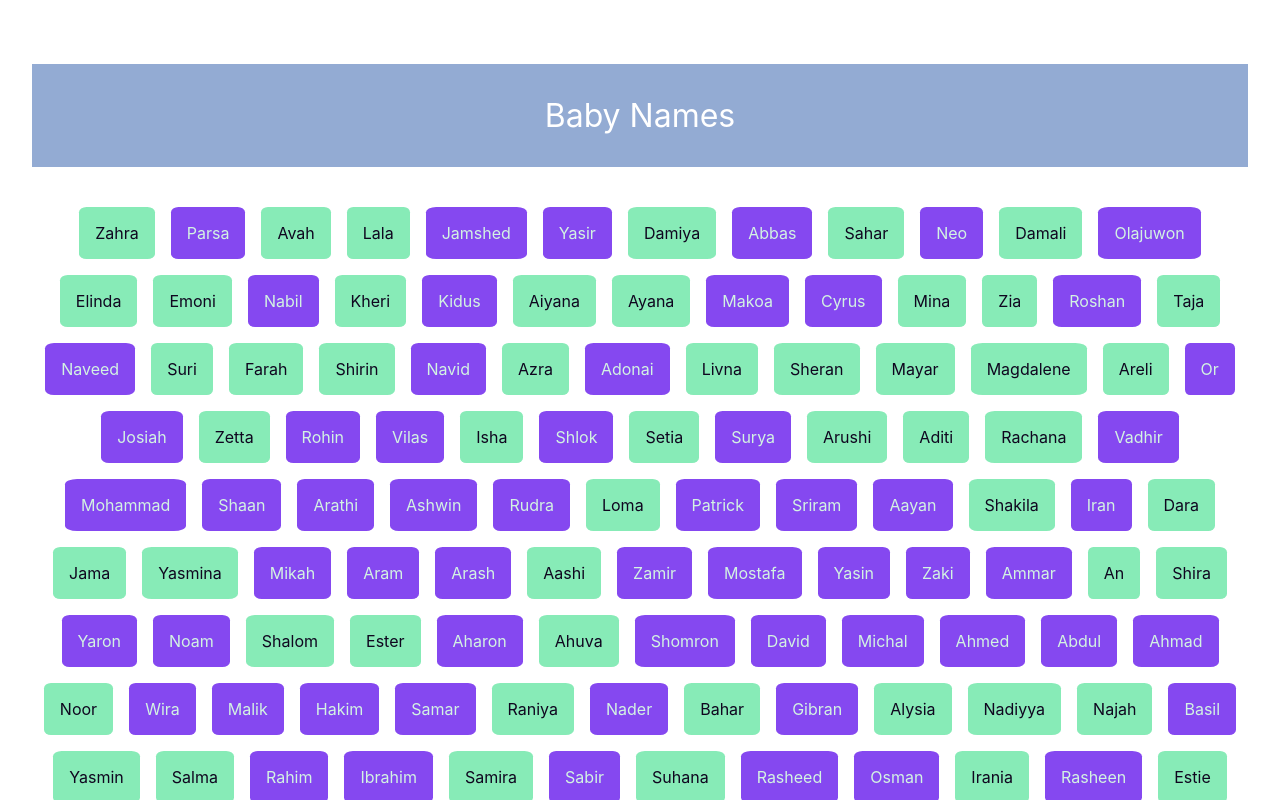
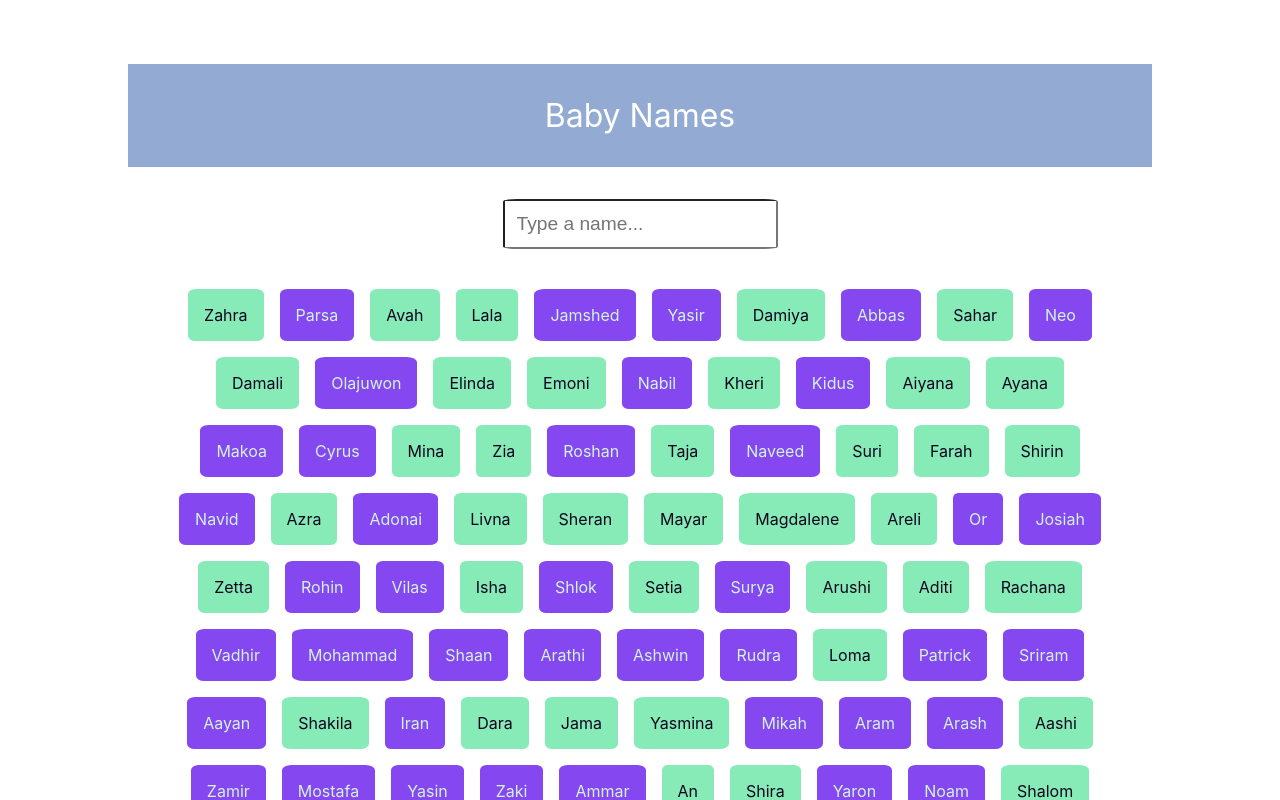
Before and after one commit to nirmeet-baweja/baby-names-react, a React (Create React App) app: page / in a window 1280 px wide. Shown: the top 800 px of the page. Built offline with nearby package versions, Linux system fonts and the light colour scheme.

Commit message:
Level 2 Completed

```diff
--- a/src/App.css
+++ b/src/App.css
@@ -1,4 +1,6 @@
 .App {
+  width: 80%;
+  margin: auto;
   display: flex;
   flex-wrap: wrap;
   /* flex-direction: column; */
@@ -21,6 +23,24 @@
   color: white;
 }
 
+.searchBar {
+  width: 100%;
+  margin: auto;
+}
+
+.searchBar input {
+  padding: 0.75rem;
+  font-size: 1.2rem;
+  border-radius: 5%;
+}
+
+.allBabyNames {
+  margin: 2rem;
+  display: flex;
+  flex-wrap: wrap;
+  justify-content: center;
+}
+
 .name {
   padding: 1rem;
   margin: 0.5rem;
--- a/src/App.js
+++ b/src/App.js
@@ -1,17 +1,18 @@
-import React from "react";
-import BabyName from "./BabyName";
+import React, { useState } from "react";
+import Search from "./components/Search";
+import BabyNamesContainer from "./components/BabyNamesContainer";
+
 import BabyNamesData from "./data/babyNamesData.json";
-
 import "./App.css";
 
 function App() {
-  console.log(BabyNamesData[0]);
+  const [searchValue, setSearchValue] = useState("");
+
   return (
     <div className="App">
       <header className="App-header">Baby Names</header>
-      {BabyNamesData.map((name) => (
-        <BabyName babyName={name} />
-      ))}
+      <Search searchValue={searchValue} setSearchValue={setSearchValue} />
+      <BabyNamesContainer namesList={BabyNamesData} searchValue={searchValue} />
     </div>
   );
 }
--- a/src/BabyName.js
+++ /dev/null
@@ -1,10 +0,0 @@
-import React from "react";
-// import BabyNamesData from "./data/babyNamesData.json";
-
-const BabyName = (props) => {
-  let cssClass = "";
-  props.babyName.sex === "f" ? (cssClass = "female") : (cssClass = "male");
-  return <span className={cssClass + " name"}>{props.babyName.name}</span>;
-};
-
-export default BabyName;
--- /dev/null
+++ b/src/components/BabyName.js
@@ -0,0 +1,9 @@
+import React from "react";
+
+const BabyName = ({ babyName }) => {
+  let cssClass = "";
+  babyName.sex === "f" ? (cssClass = "female") : (cssClass = "male");
+  return <span className={cssClass + " name"}>{babyName.name}</span>;
+};
+
+export default BabyName;
--- /dev/null
+++ b/src/components/BabyNamesContainer.js
@@ -0,0 +1,18 @@
+import React from "react";
+import BabyName from "./BabyName";
+
+const BabyNamesContainer = ({ namesList, searchValue }) => {
+  const filteredNames = namesList.filter((entry) =>
+    entry.name.toLowerCase().includes(searchValue.toLowerCase())
+  );
+
+  return (
+    <div className="allBabyNames">
+      {filteredNames.map((name) => (
+        <BabyName babyName={name} key={name.id} />
+      ))}
+    </div>
+  );
+};
+
+export default BabyNamesContainer;
--- /dev/null
+++ b/src/components/Search.js
@@ -0,0 +1,20 @@
+import React, { useState } from "react";
+
+const Search = ({ searchValue, setSearchValue }) => {
+  const handleNameSearch = (event) => {
+    setSearchValue(event.target.value);
+  };
+
+  return (
+    <div className="searchBar">
+      <input
+        type="text"
+        placeholder="Type a name..."
+        value={searchValue}
+        onChange={handleNameSearch}
+      ></input>
+    </div>
+  );
+};
+
+export default Search;
```
